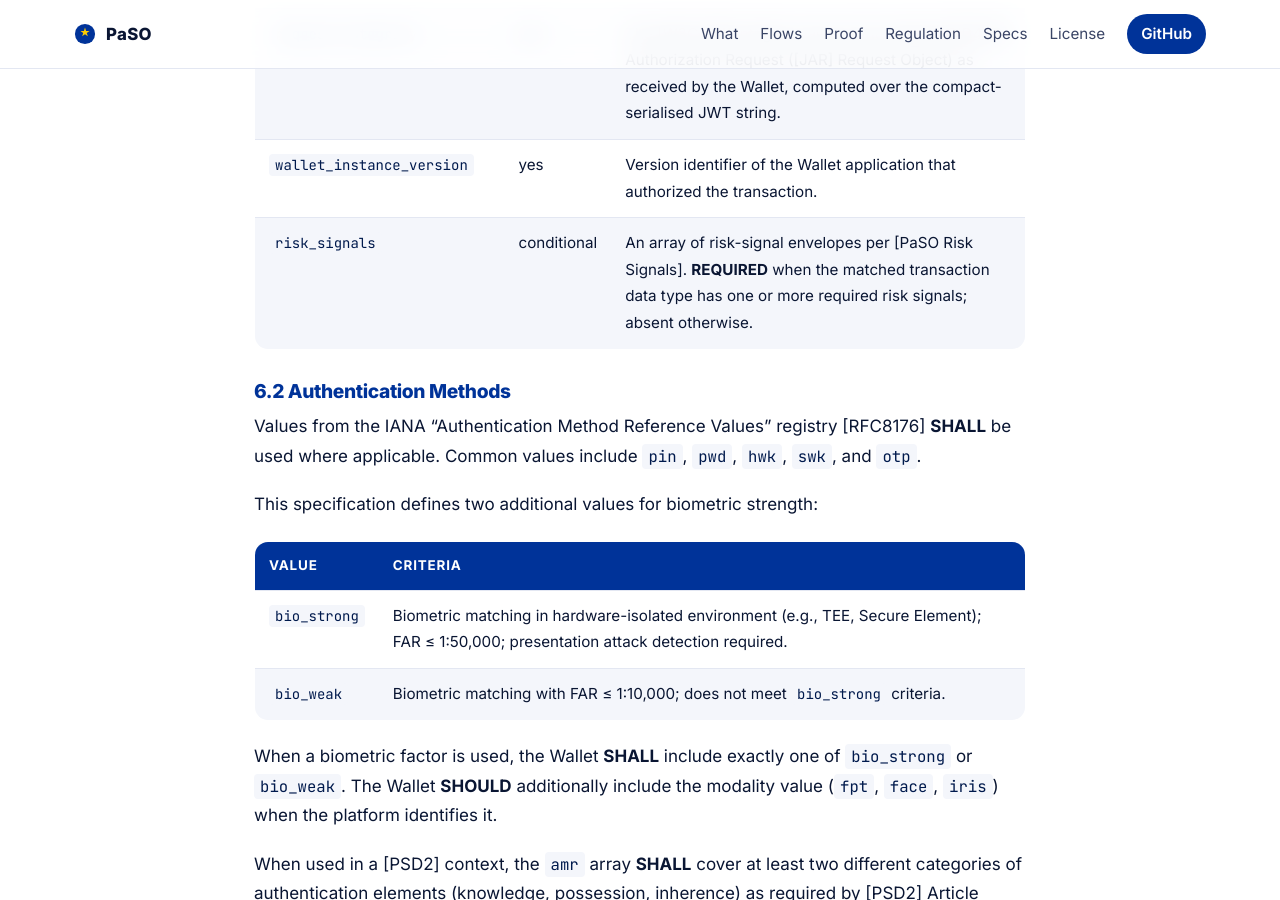
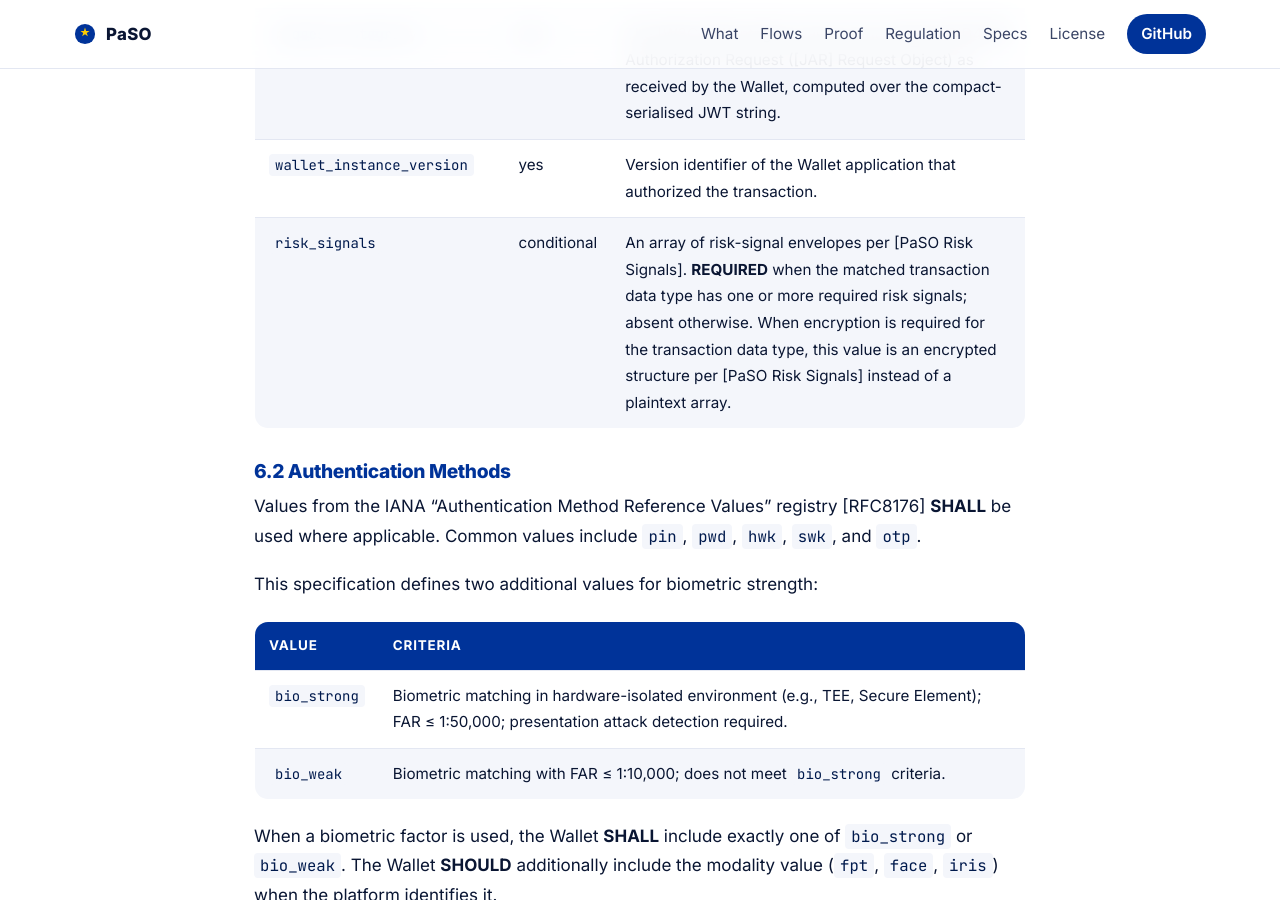
Before and after one commit to APTITUDE-Consortium/payments-and-sca-for-openid, a Jekyll site: the page built from docs/specs/paso-core.md, in a window 1280 px wide and 900 px high, scrolled down 5985 px. Built offline with Jekyll 4.4.1, drawn with Linux system fonts in a browser that asks for light colours.

Commit message:
docs(specs): note encrypted risk_signals value in PaSO Core

```diff
--- a/docs/specs/paso-core.md
+++ b/docs/specs/paso-core.md
@@ -143,7 +143,7 @@ The Wallet **SHALL** include the following claims in every PaSO Credential prese
 | `metadata_integrity`        | conditional | The [W3C.SRI] integrity value of the signed credential metadata JWT (per [PaSO Proof Metadata]) used to display the transaction data during this presentation. **REQUIRED** when a signed credential metadata JWT was used; absent otherwise. |
 | `request_integrity`         | yes         | The [W3C.SRI] integrity value of the signed [OID4VP] Authorization Request ([JAR] Request Object) as received by the Wallet, computed over the compact-serialised JWT string.                                                                 |
 | `wallet_instance_version`   | yes         | Version identifier of the Wallet application that authorized the transaction.                                                                                                                                                                 |
-| `risk_signals`              | conditional | An array of risk-signal envelopes per [PaSO Risk Signals]. **REQUIRED** when the matched transaction data type has one or more required risk signals; absent otherwise.                                                                       |
+| `risk_signals`              | conditional | An array of risk-signal envelopes per [PaSO Risk Signals]. **REQUIRED** when the matched transaction data type has one or more required risk signals; absent otherwise. When encryption is required for the transaction data type, this value is an encrypted structure per [PaSO Risk Signals] instead of a plaintext array. |
 
 ### 6.2 Authentication Methods
 
```
